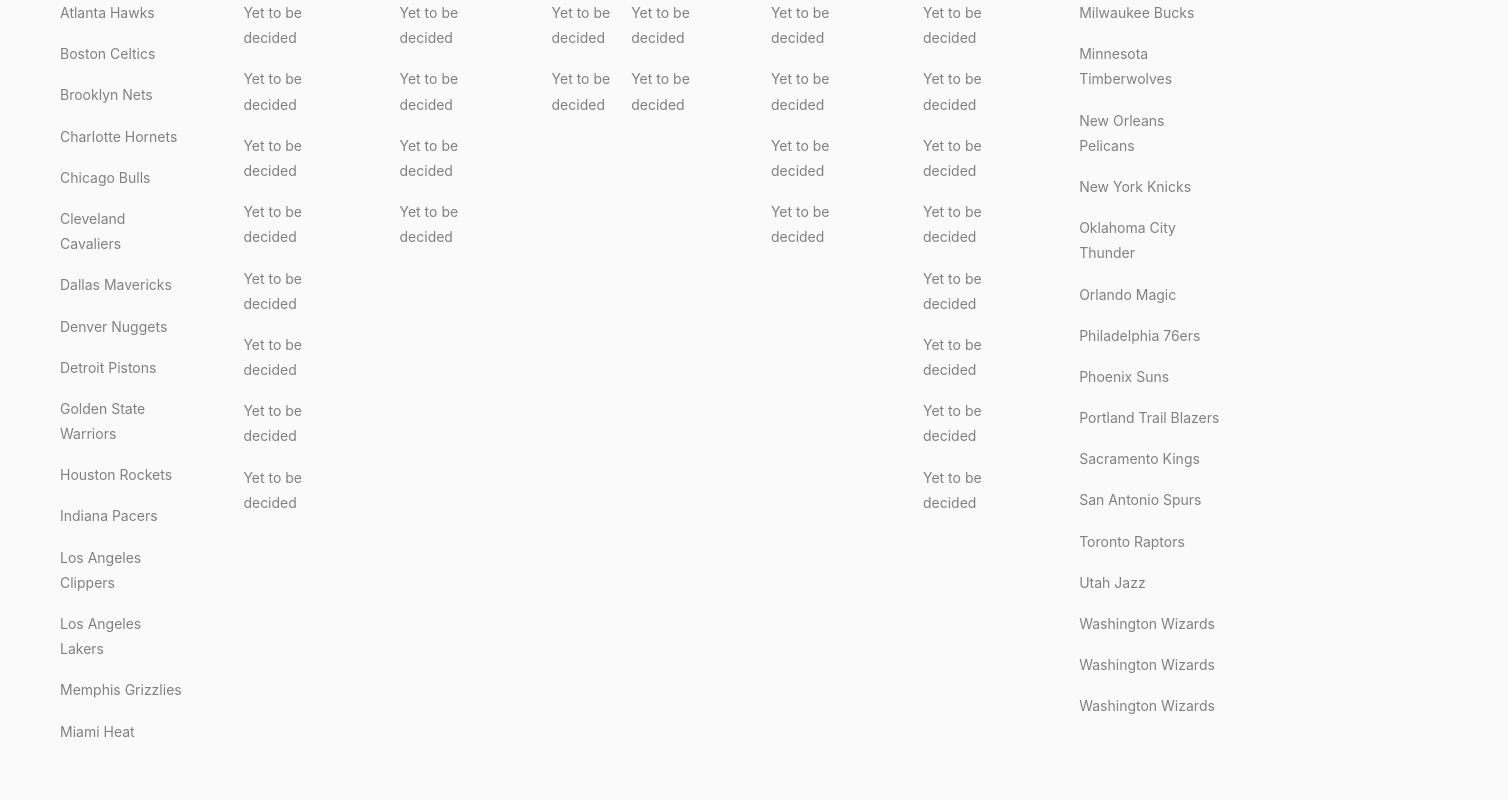
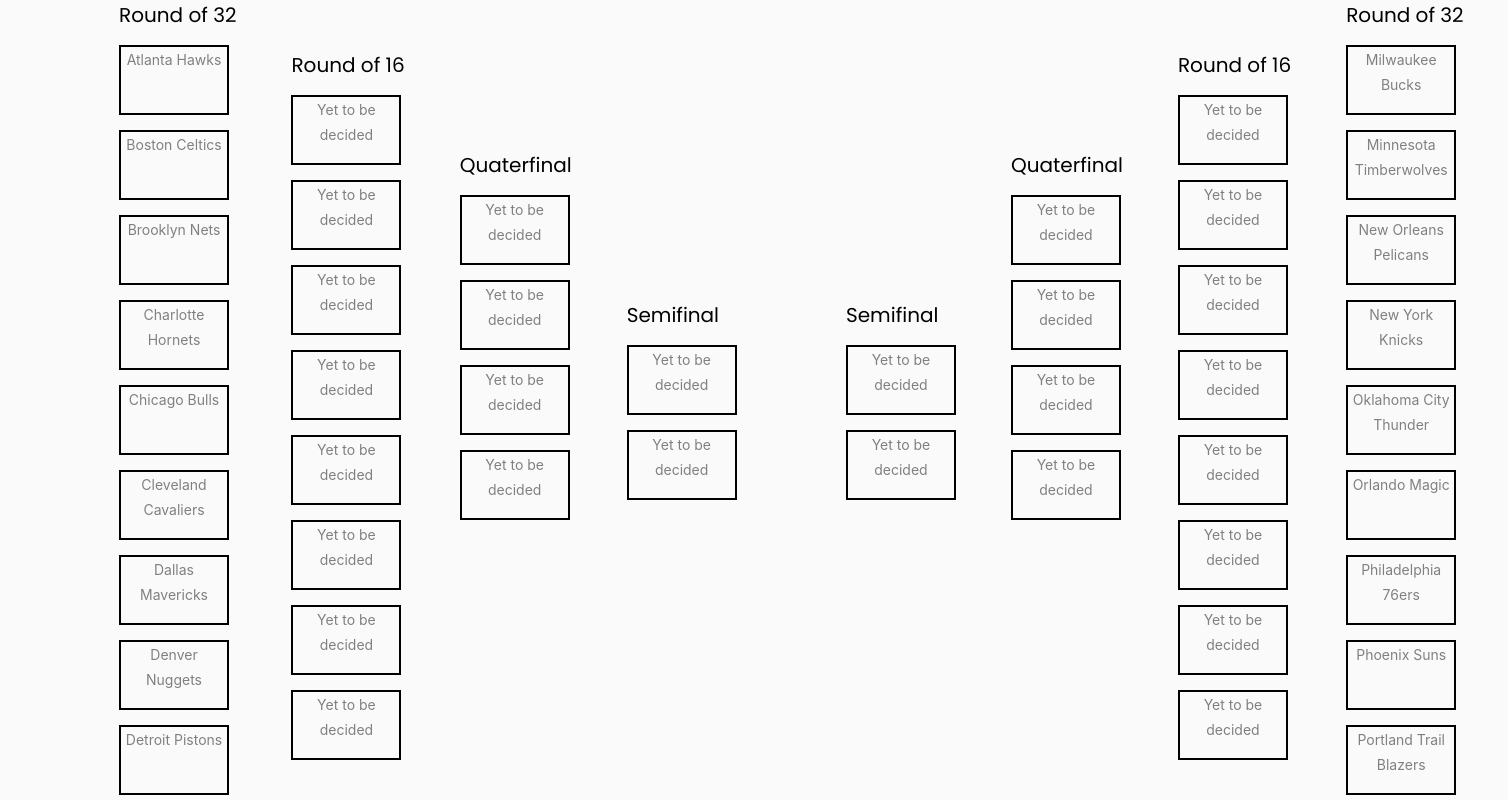
Before and after one commit to siddharth30jan/FrontEnd-Assignment, a React (Create React App) app: page / in a window 1280 px wide. Shown: the top 800 px of the page, 1508 px wide, since content can reach past the window. Built offline with nearby package versions, Linux system fonts and the light colour scheme.

Commit message:
Basic styling done for the Matches component

```diff
--- a/src/App.css
+++ b/src/App.css
@@ -1,38 +1,5 @@
-.App {
-  text-align: center;
+. {
+  margin: 0px;
+  padding: 0px;
+  box-sizing: border-box;
 }
-
-.App-logo {
-  height: 40vmin;
-  pointer-events: none;
-}
-
-@media (prefers-reduced-motion: no-preference) {
-  .App-logo {
-    animation: App-logo-spin infinite 20s linear;
-  }
-}
-
-.App-header {
-  background-color: #282c34;
-  min-height: 100vh;
-  display: flex;
-  flex-direction: column;
-  align-items: center;
-  justify-content: center;
-  font-size: calc(10px + 2vmin);
-  color: white;
-}
-
-.App-link {
-  color: #61dafb;
-}
-
-@keyframes App-logo-spin {
-  from {
-    transform: rotate(0deg);
-  }
-  to {
-    transform: rotate(360deg);
-  }
-}
--- a/src/App.js
+++ b/src/App.js
@@ -244,17 +244,28 @@
   });
   const [finalist, setFinalist] = useState([]);
 
+  const [topMargin, setTopMargin] = useState(0);
   /* useEffect(() => {
     console.log("finalist", finalist);
   }, [finalist]);*/
   return (
-    <div style={{ display: "flex", justifyContent: "space-between" }}>
+    <div style={{ display: "flex", width: "90%", margin: "auto" }}>
       <div>
-        <Matches teamList={teamList1} side={true} setFinalist={setFinalist} />
+        <Matches
+          teamList={teamList1}
+          side={true}
+          setFinalist={setFinalist}
+          topMargin={topMargin}
+        />
       </div>
       <div>{finalist.length === 4 && <Result finalist={finalist} />}</div>
       <div>
-        <Matches teamList={teamList2} side={false} setFinalist={setFinalist} />
+        <Matches
+          teamList={teamList2}
+          side={false}
+          setFinalist={setFinalist}
+          topMargin={topMargin}
+        />
       </div>
     </div>
   );
--- /dev/null
+++ b/src/Matches.css
@@ -0,0 +1,24 @@
+.container {
+  width: 100%;
+  padding-right: 15px;
+  padding-left: 15px;
+  margin: auto;
+}
+.block {
+  width: 110px;
+  height: 70px;
+  border: 2px solid black;
+  text-align: center;
+  margin-top: 15px;
+}
+
+.outerBoxLeft {
+  width: 100%;
+  display: flex;
+  margin-left: 40px;
+}
+.outerBoxRight {
+  width: 100%;
+  display: flex;
+  margin-right: 40px;
+}
--- a/src/Matches.js
+++ b/src/Matches.js
@@ -1,4 +1,5 @@
 import React, { useState, useEffect } from "react";
+import "./Matches.css";
 
 const setDefault = (teamList) => {
   if (teamList.length == 1) return [];
@@ -7,7 +8,7 @@
   return arr;
 };
 
-function Matches({ teamList, side, setFinalist }) {
+function Matches({ teamList, side, setFinalist, topMargin }) {
   // console.log("Bap", teamList);
   const [winningTeams, setWinningTeams] = useState(() => setDefault(teamList));
 
@@ -59,14 +60,29 @@
     if (teamList.length === 1) return;
     //console.log("Winning Teams", winningTeams);
   }, [winningTeams]);
+
+  const showLevel = () => {
+    if (teamList.length === 4) return "Quaterfinal";
+    if (teamList.length === 2) return "Semifinal";
+    return `Round of ${teamList.length * 2}`;
+  };
   if (teamList.length === 1) return null;
   return (
+    <div
+      className="container"
+      style={{
+        marginTop: topMargin,
+      }}
+    >
       <div>
         {side ? (
-        <div style={{ display: "flex", marginLeft: "60px" }}>
+          <div className="outerBoxLeft">
             <div>
+              <h5>{showLevel()}</h5>
               {teamList.map((team) => (
+                <div className="block">
                   <p>{team ? team.teamName : "Yet to be decided"}</p>
+                </div>
               ))}
             </div>
             <div>
@@ -75,29 +91,35 @@
                   teamList={winningTeams}
                   side={side}
                   setFinalist={setFinalist}
+                  topMargin={topMargin + 50}
                 />
               )}
             </div>
           </div>
         ) : (
-        <div style={{ display: "flex", marginRight: "60px" }}>
+          <div className="outerBoxRight">
             <div>
               {teamList.length > 0 && (
                 <Matches
                   teamList={winningTeams}
                   side={side}
                   setFinalist={setFinalist}
+                  topMargin={topMargin + 50}
                 />
               )}
             </div>
             <div>
+              <h5>{showLevel()}</h5>
               {teamList.map((team) => (
+                <div className="block">
                   <p>{team ? team.teamName : "Yet to be decided"}</p>
+                </div>
               ))}
             </div>
           </div>
         )}
       </div>
+    </div>
   );
 }
 
```
Also changed, not shown: public/css/style.css. Lines whose indentation alone changed are shown as unchanged.
